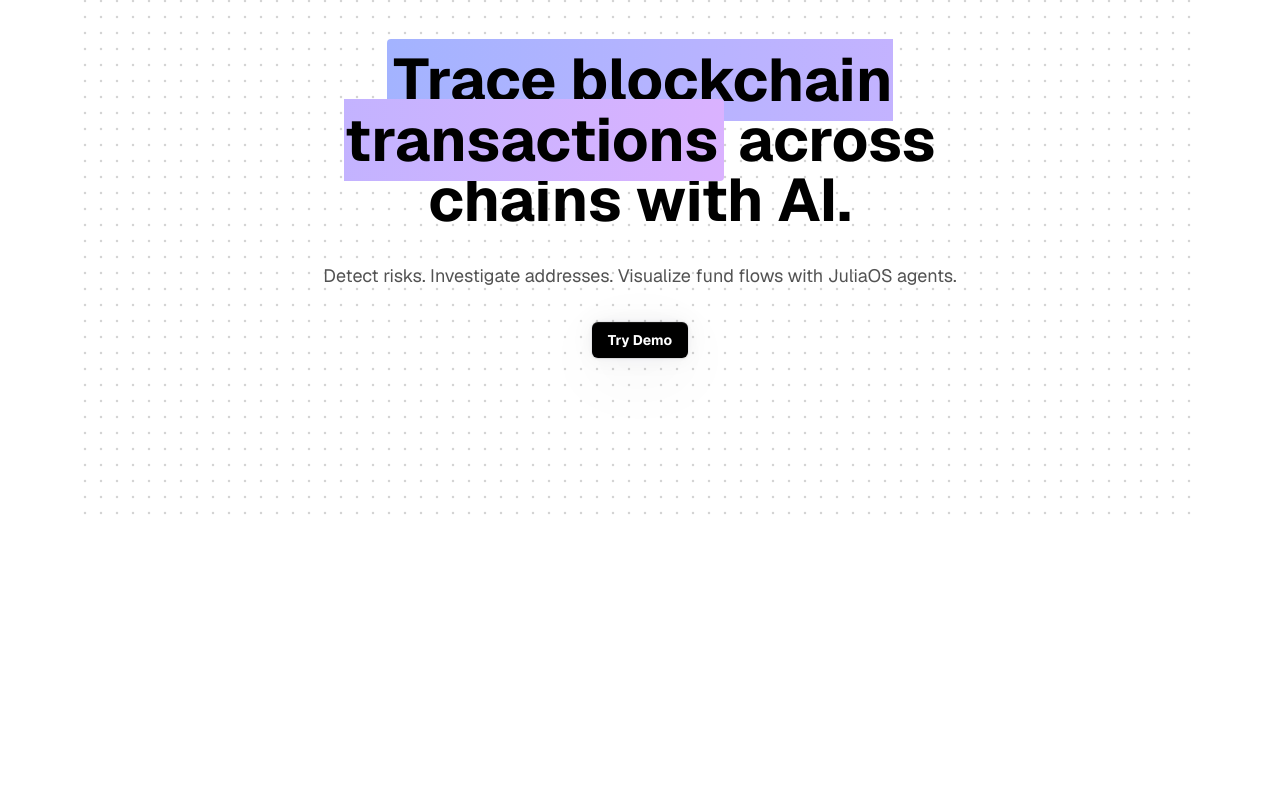
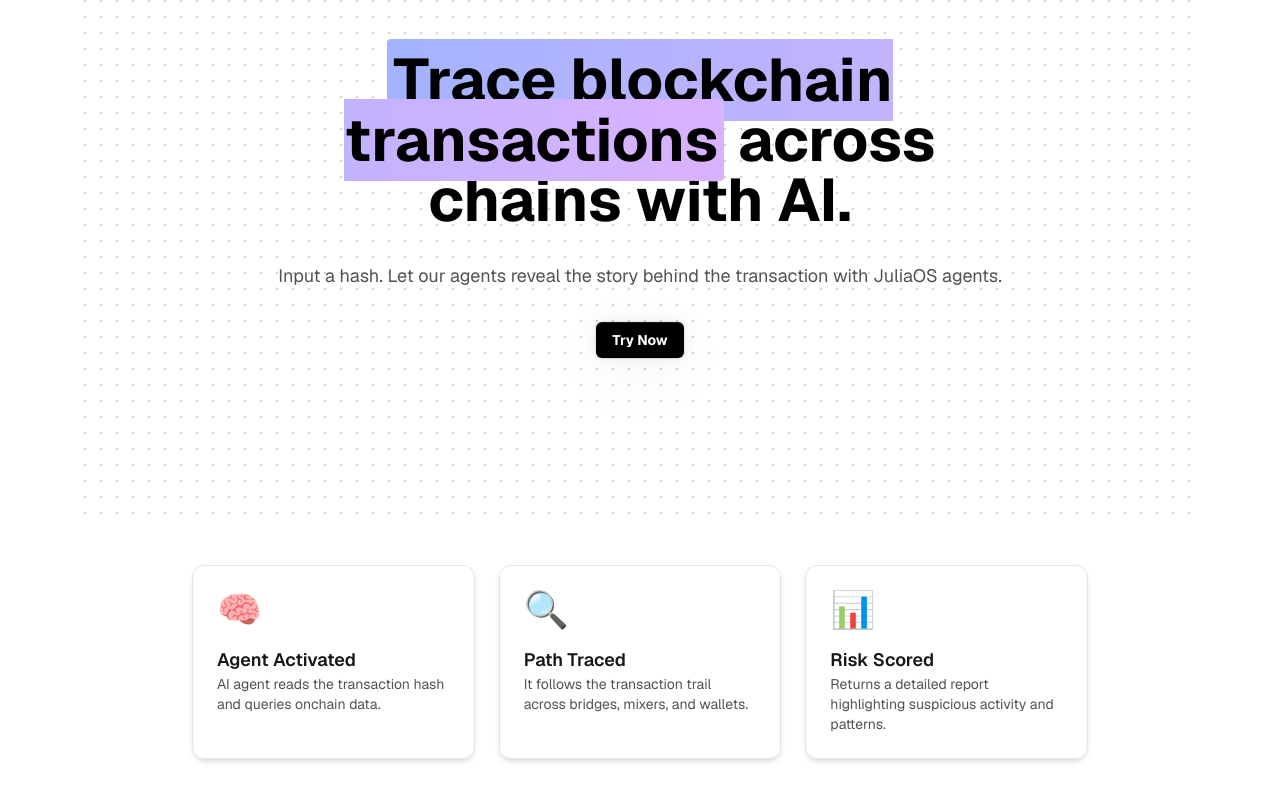
Before and after one commit to heycalebszn/TraceIQ, a Next.js app: page / in a window 1280 px wide. Shown: the part 280-1080 px from the top of the page. Before the commit the page ends 968 px from the top, so only its background shows below. Built offline with nearby package versions, Linux system fonts and the light colour scheme.

Commit message:
feat: how it works section implemented

```diff
--- a/src/app/page.tsx
+++ b/src/app/page.tsx
@@ -1,11 +1,13 @@
 import { MarketingNavbar } from "@/components/layouts/MarketingNavbar";
 import { Hero } from "@/components/layouts/Hero";
+import { HowItWorksSection } from "@/components/layouts/HowItWorksSection";
 
 export default function Home() {
   return (
     <div className="font-sans grid grid-rows-[20px_1fr_20px] items-center justify-items-center min-h-screen p-8 pb-20 gap-16 sm:p-20">
       <MarketingNavbar />
       <Hero />
+      <HowItWorksSection />
     </div>
   );
 }
--- a/src/components/layouts/Hero.tsx
+++ b/src/components/layouts/Hero.tsx
@@ -11,11 +11,11 @@ export const Hero = () => {
           <Highlight>Trace blockchain transactions</Highlight> across chains with AI.
         </h1>
         <p className="text-lg text-neutral-600 dark:text-neutral-400">
-          Detect risks. Investigate addresses. Visualize fund flows with JuliaOS agents.
+          Input a hash. Let our agents reveal the story behind the transaction with JuliaOS agents.
         </p>
         <div className="flex justify-center">
-          <NavbarButton href="#demo" variant="dark">
-            Try Demo
+          <NavbarButton href="#trace" variant="dark">
+            Try Now
           </NavbarButton>
         </div>
       </div>
--- /dev/null
+++ b/src/components/layouts/HowItWorksSection.tsx
@@ -0,0 +1,62 @@
+"use client";
+import { motion } from "framer-motion";
+import { cn } from "@/lib/utils";
+
+const steps = [
+  {
+    icon: "🧠",
+    title: "Agent Activated",
+    description:
+      "AI agent reads the transaction hash and queries onchain data.",
+  },
+  {
+    icon: "🔍",
+    title: "Path Traced",
+    description:
+      "It follows the transaction trail across bridges, mixers, and wallets.",
+  },
+  {
+    icon: "📊",
+    title: "Risk Scored",
+    description:
+      "Returns a detailed report highlighting suspicious activity and patterns.",
+  },
+];
+
+export const HowItWorksSection = () => {
+  return (
+    <section id="how" className="w-full py-20 px-6 bg-white dark:bg-black">
+      <div className="max-w-4xl mx-auto text-center space-y-6">
+        <h2 className="text-3xl sm:text-4xl font-bold dark:text-white">
+          How It Works
+        </h2>
+        <p className="text-neutral-600 dark:text-neutral-400">
+          Our onchain AI agent breaks down the transaction into key steps:
+        </p>
+
+        <div className="mt-10 grid sm:grid-cols-3 gap-6">
+          {steps.map((step, idx) => (
+            <motion.div
+              key={idx}
+              initial={{ opacity: 0, y: 20 }}
+              whileInView={{ opacity: 1, y: 0 }}
+              transition={{ delay: idx * 0.2, duration: 0.6 }}
+              viewport={{ once: true }}
+              className={cn(
+                "rounded-xl bg-white/70 dark:bg-neutral-900/70 border border-neutral-200 dark:border-neutral-800 shadow-md p-6 text-left backdrop-blur-md"
+              )}
+            >
+              <div className="text-4xl mb-4">{step.icon}</div>
+              <h3 className="text-lg font-semibold dark:text-white">
+                {step.title}
+              </h3>
+              <p className="text-sm text-neutral-600 dark:text-neutral-400">
+                {step.description}
+              </p>
+            </motion.div>
+          ))}
+        </div>
+      </div>
+    </section>
+  );
+};
```
